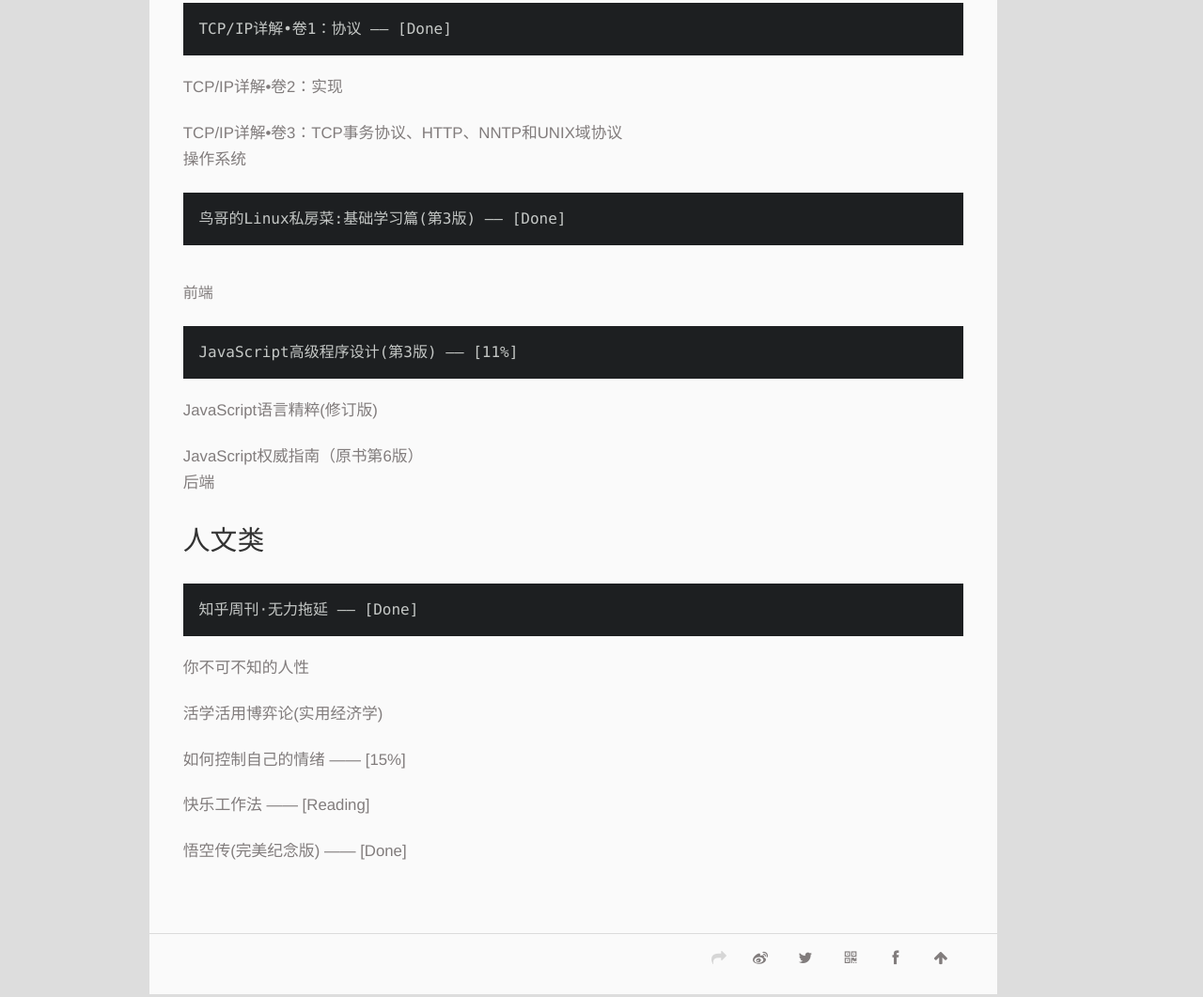
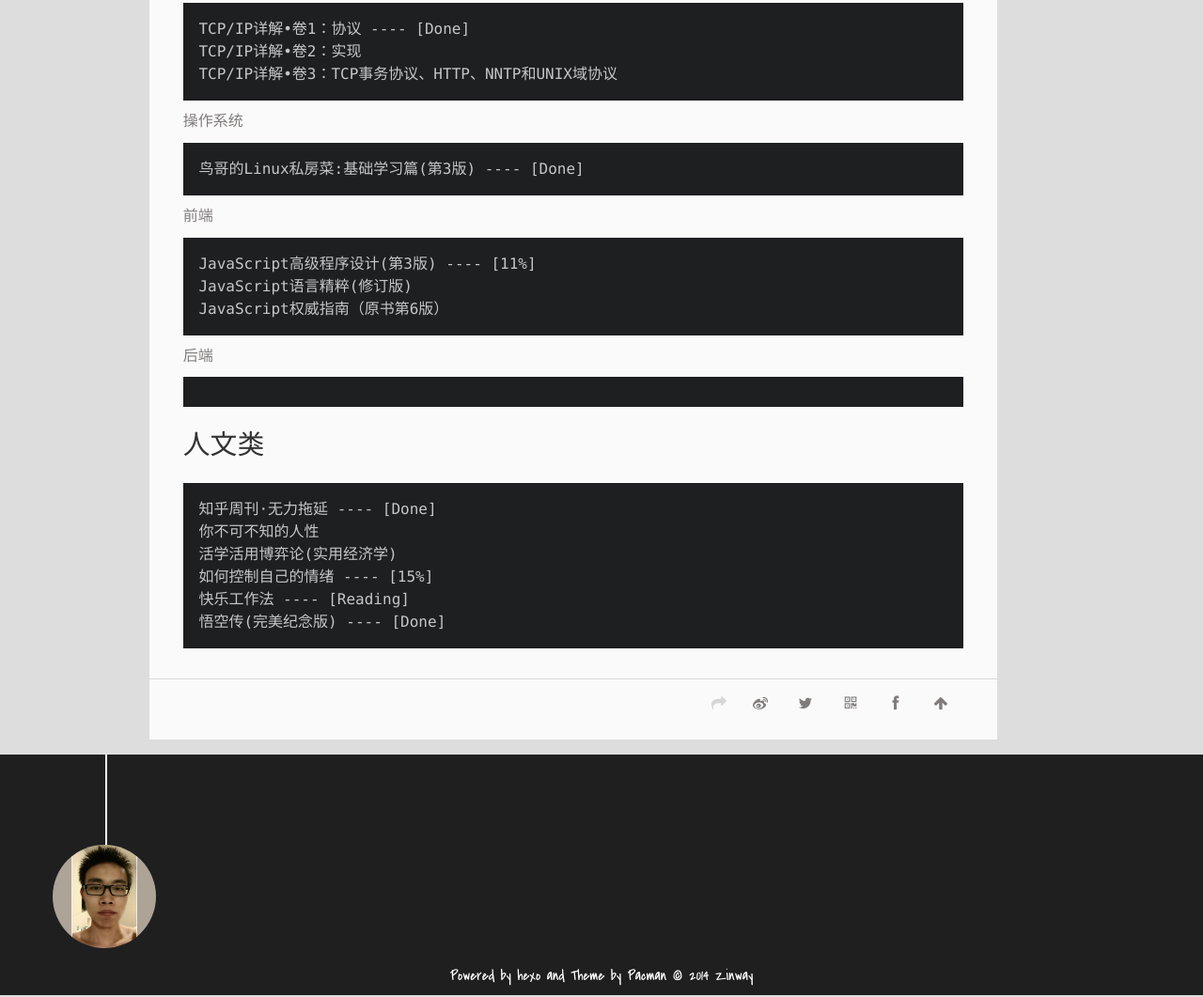
Before and after one commit to codingmaniac/findself, a plain HTML site: page books/index.html in a window 1280 px wide. Shown: the part 754-1815 px from the top of the page at 94% size. Drawn offline with Linux system fonts and the light colour scheme; a script that the page names is missing.

Commit message:
Site updated: 2014-08-12 19:25:48

```diff
--- a/books/index.html
+++ b/books/index.html
@@ -80,7 +80,7 @@
     </p>
   <p class="article-time">
     <time datetime="2014-03-28T16:05:50.000Z" itemprop="datePublished">Mar 29 2014</time>
-    Updated:<time datetime="2014-08-11T16:02:59.000Z" itemprop="dateModified">Aug 12 2014</time>
+    Updated:<time datetime="2014-08-12T11:25:42.000Z" itemprop="dateModified">Aug 12 2014</time>
 
   </p>
 </header>
@@ -92,20 +92,26 @@
 <p>英国哲学家弗兰西斯·培根在《论求知》（Of Studies）中谈到阅读的益处说：“<span style="color: #ff0000;">读史使人明智，读诗使人聪慧，数学使人精密，哲学使人深刻，伦理学使人有修养，逻辑学与修辞学使人善辩。总之，知识在塑造人的性格。</span>”（<span style="color: #0000ff;">Histories make men wise,poets witty,the mathematics subtile,natural philosophy deep,moral grave,logic and rhetoric able to contend.Abeunt studia in mores.</span>）</p>
 <h2 id="技术类">技术类</h2>
 <p>计算机网络</p>
-<p><pre class="lang:default decode:true">TCP/IP详解•卷1：协议 —— [Done]</pre></p>
-<p>TCP/IP详解•卷2：实现</p>
-<p>TCP/IP详解•卷3：TCP事务协议、HTTP、NNTP和UNIX域协议<br>操作系统</p>
-<p><pre class="lang:default decode:true">鸟哥的Linux私房菜:基础学习篇(第3版) —— [Done]</pre><br>前端</p>
-<p><pre class="lang:default decode:true">JavaScript高级程序设计(第3版) —— [11%]</pre></p>
-<p>JavaScript语言精粹(修订版)</p>
-<p>JavaScript权威指南（原书第6版）<br>后端</p>
+<pre class="lang:default decode:true">TCP/IP详解•卷1：协议 ---- [Done]
+TCP/IP详解•卷2：实现
+TCP/IP详解•卷3：TCP事务协议、HTTP、NNTP和UNIX域协议</pre>
+操作系统
+<pre class="lang:default decode:true">鸟哥的Linux私房菜:基础学习篇(第3版) ---- [Done]</pre>
+前端
+<pre class="lang:default decode:true">JavaScript高级程序设计(第3版) ---- [11%]
+JavaScript语言精粹(修订版)
+JavaScript权威指南（原书第6版）</pre>
+后端
+<pre>
+</pre>
+
 <h2 id="人文类">人文类</h2>
-<p><pre class="lang:default decode:true crayon-selected">知乎周刊·无力拖延 —— [Done]</pre></p>
-<p>你不可不知的人性</p>
-<p>活学活用博弈论(实用经济学)</p>
-<p>如何控制自己的情绪 —— [15%]</p>
-<p>快乐工作法 —— [Reading]</p>
-<p>悟空传(完美纪念版) —— [Done]<br>&nbsp;</p>
+<pre class="lang:default decode:true crayon-selected">知乎周刊·无力拖延 ---- [Done]
+你不可不知的人性
+活学活用博弈论(实用经济学)
+如何控制自己的情绪 ---- [15%]
+快乐工作法 ---- [Reading]
+悟空传(完美纪念版) ---- [Done]</pre>
 
 	</div>
 		<footer class="article-footer clearfix">
```
